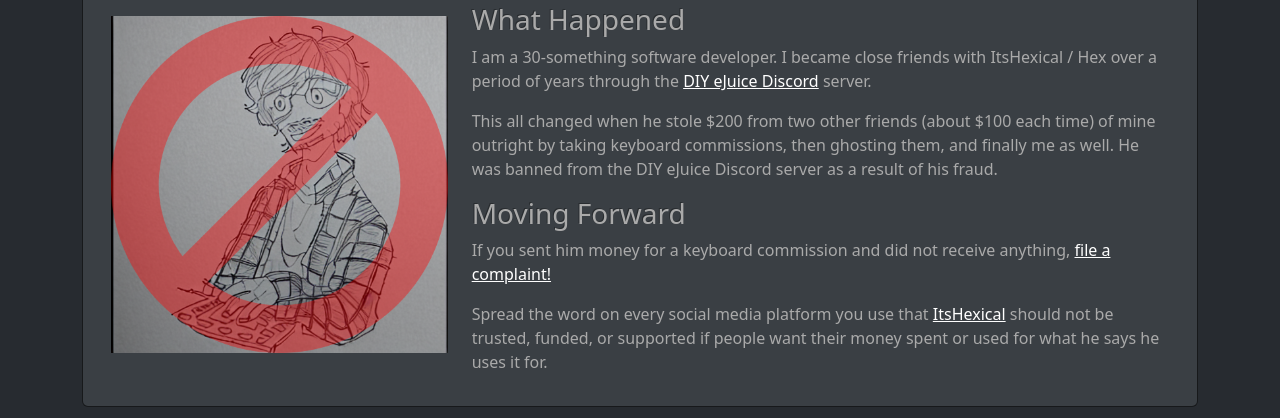
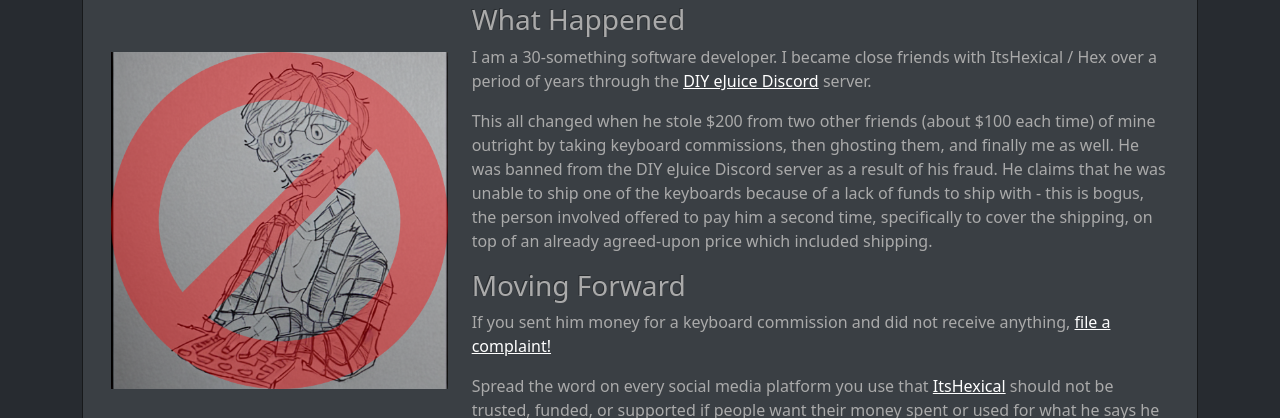
Before and after one commit to ayan4m1/the-real-hexical, a Gatsby site: page / in a window 1280 px wide. Shown: the part 127-545 px from the top of the page. Built offline with nearby package versions, Linux system fonts and the light colour scheme; Gatsby itself is replaced by a stand-in of ours.

Commit message:
refute most recent bs

```diff
--- a/src/pages/index.js
+++ b/src/pages/index.js
@@ -53,7 +53,11 @@ export default function IndexPage() {
                   (about $100 each time) of mine outright by taking keyboard
                   commissions, then ghosting them, and finally me as well. He
                   was banned from the DIY eJuice Discord server as a result of
-                  his fraud.
+                  his fraud. He claims that he was unable to ship one of the
+                  keyboards because of a lack of funds to ship with - this is
+                  bogus, the person involved offered to pay him a second time,
+                  specifically to cover the shipping, on top of an already
+                  agreed-upon price which included shipping.
                 </p>
                 <h3>Moving Forward</h3>
                 <p>
```
